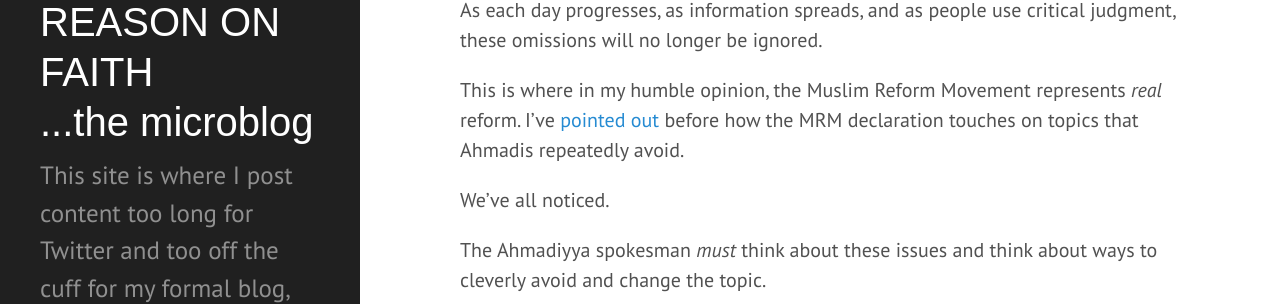
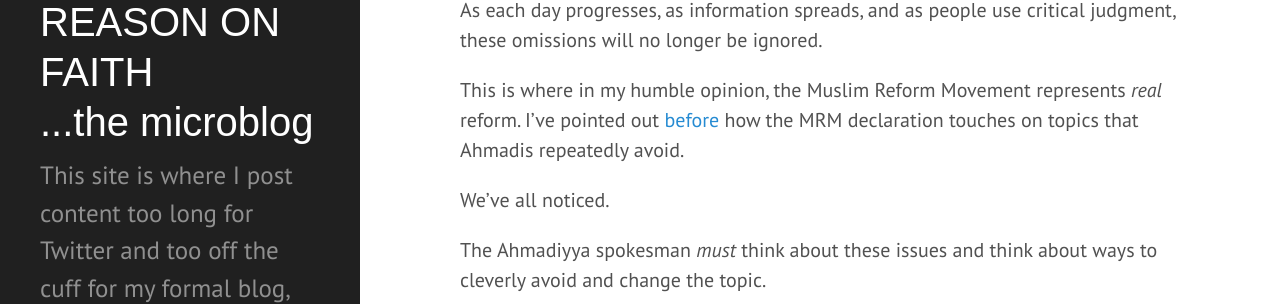
Before and after one commit to ReasonOnFaith/ReasonOnFaith.github.io, a Jekyll site: the page built from _posts/2016-03-29-the-mrm-and-the-true-islam-campaigns.markdown, in a window 1280 px wide and 900 px high, scrolled down 2685 px. Shown: the part 153-457 px from the top of the window. Built offline with Jekyll 4.4.1, drawn with Linux system fonts in a browser that asks for light colours.

```diff
--- a/_posts/2016-03-29-the-mrm-and-the-true-islam-campaigns.markdown
+++ b/_posts/2016-03-29-the-mrm-and-the-true-islam-campaigns.markdown
@@ -51,7 +51,7 @@ Ahmadis avoid making statements about equal inheritance or equal witness because
 
 As each day progresses, as information spreads, and as people use critical judgment, these omissions will no longer be ignored.
 
-This is where in my humble opinion, the Muslim Reform Movement represents _real_ reform. I've [pointed out](https://twitter.com/ReasonOnFaith/status/713894927890059264) before how the MRM declaration touches on topics that Ahmadis repeatedly avoid.
+This is where in my humble opinion, the Muslim Reform Movement represents _real_ reform. I've pointed out [before](https://twitter.com/ReasonOnFaith/status/713894927890059264) how the MRM declaration touches on topics that Ahmadis repeatedly avoid.
 
 We've all noticed.
 
```
